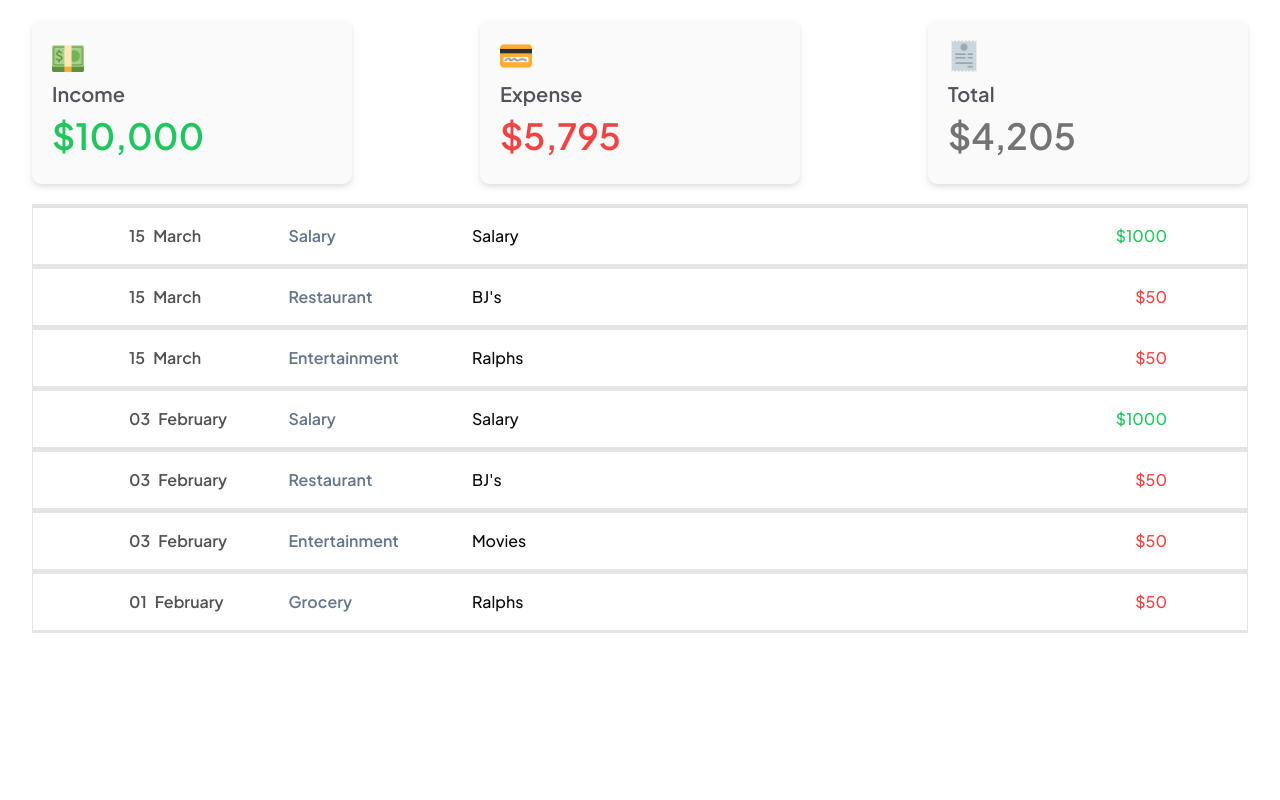
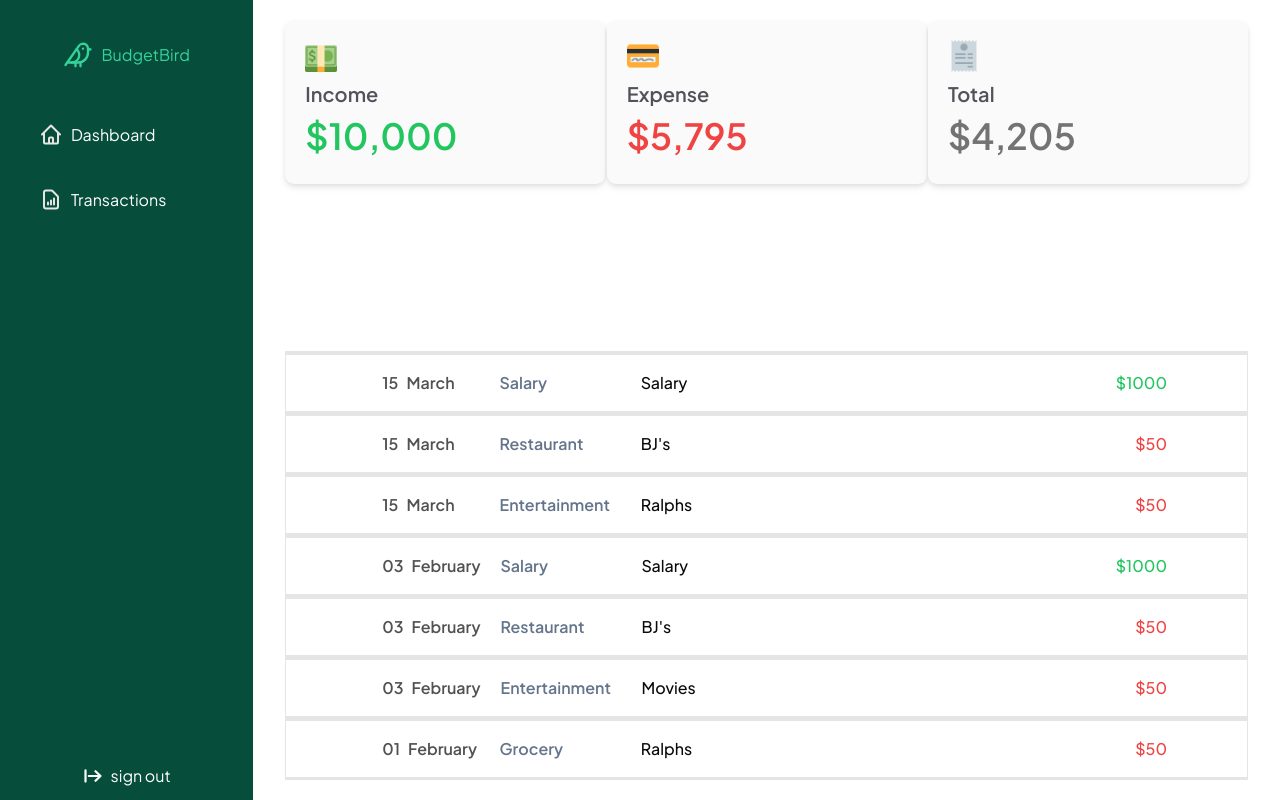
Before and after one commit to Theonlyhamstertoh/budgetbird, a Next.js app: page /transaction in a window 1280 px wide. Built offline with nearby package versions, Linux system fonts and the light colour scheme.

Commit message:
layout changes

```diff
--- a/src/app/layout.tsx
+++ b/src/app/layout.tsx
@@ -2,6 +2,7 @@ import type { Metadata } from "next";
 import { Inter } from "next/font/google";
 import "./globals.css";
 import { plus_jakarta_sans } from "./fonts";
+import DashboardSidebar from "../components/dashboard-bar";
 
 const inter = Inter({ subsets: ["latin"] });
 
@@ -17,7 +18,10 @@ export default function RootLayout({
 }>) {
   return (
     <html lang="en">
-      <body className={plus_jakarta_sans.className}>{children}</body>
+      <body className={`${plus_jakarta_sans.className} flex`}>
+        <DashboardSidebar />
+        {children}
+      </body>
     </html>
   );
 }
--- a/src/app/transaction/page.tsx
+++ b/src/app/transaction/page.tsx
@@ -115,7 +115,7 @@ const TransactionPage = () => {
   //   }, [month, year]);
 
   return (
-    <div className="container">
+    <div className="container flex flex-col justify-between">
       <div className="flex justify-between my-5">
         <OverviewCard
           icon="/money.png"
@@ -136,7 +136,7 @@ const TransactionPage = () => {
           moneyColor="text-neutral-500"
         />
       </div>
-      <div>
+      <div className="my-5">
         {transactions.length > 0 ? (
           <div className="border">
             {transactions.map((transaction, id) => (
--- a/src/components/dashboard-bar.tsx
+++ b/src/components/dashboard-bar.tsx
@@ -1,5 +1,5 @@
 import React from "react";
-import Link from 'next/link'
+import Link from "next/link";
 
 /**
  *
@@ -12,27 +12,39 @@ function DashboardSidebar() {
   return (
     <div className="bg-emerald-900 flex flex-col items-center h-screen w-1/4">
       <div className="flex items-center my-10">
-          <img src="/lucide_bird.svg" alt="BudgetBird" width="30" height="30" className="mr-2" />
+        <img
+          src="/lucide_bird.svg"
+          alt="BudgetBird"
+          width="30"
+          height="30"
+          className="mr-2"
+        />
         <h1 className="text-emerald-400">BudgetBird</h1>
       </div>
       <ul className="list-none">
         <li className="rounded-sm text-white hover:invert hover:bg-black flex items-center py-3 pr-16 pl-4">
           <img src="/house.svg" alt="Bird Logo" className=" mr-2" />
-              <Link href='' >Dashboard</Link>
+          <Link href="/dashboard">Dashboard</Link>
         </li>
         <li className="rounded-sm text-white hover:invert hover:bg-black flex items-center py-3 pr-16 pl-4 mt-4">
           <img src="/transactions1.svg" alt="Bird Logo" className="mr-2" />
-              <Link href='' className="text-white">Transactions</Link>
+          <Link href="/transaction" className="text-white">
+            Transactions
+          </Link>
         </li>
       </ul>
       <div className="mt-auto text-white flex items-center rounded-sm hover:invert hover:bg-black pl-4 pr-4 pb-3">
-        <img src="/signout.svg" alt="Bird Logo" width="20" height="20" className="mt-2 mr-2" />
+        <img
+          src="/signout.svg"
+          alt="Bird Logo"
+          width="20"
+          height="20"
+          className="mt-2 mr-2"
+        />
         <button className="mt-2">sign out</button>
       </div>
-
     </div>
-    )
-
+  );
 }
 
 export default DashboardSidebar;
```
Lines whose indentation alone changed are shown as unchanged.
